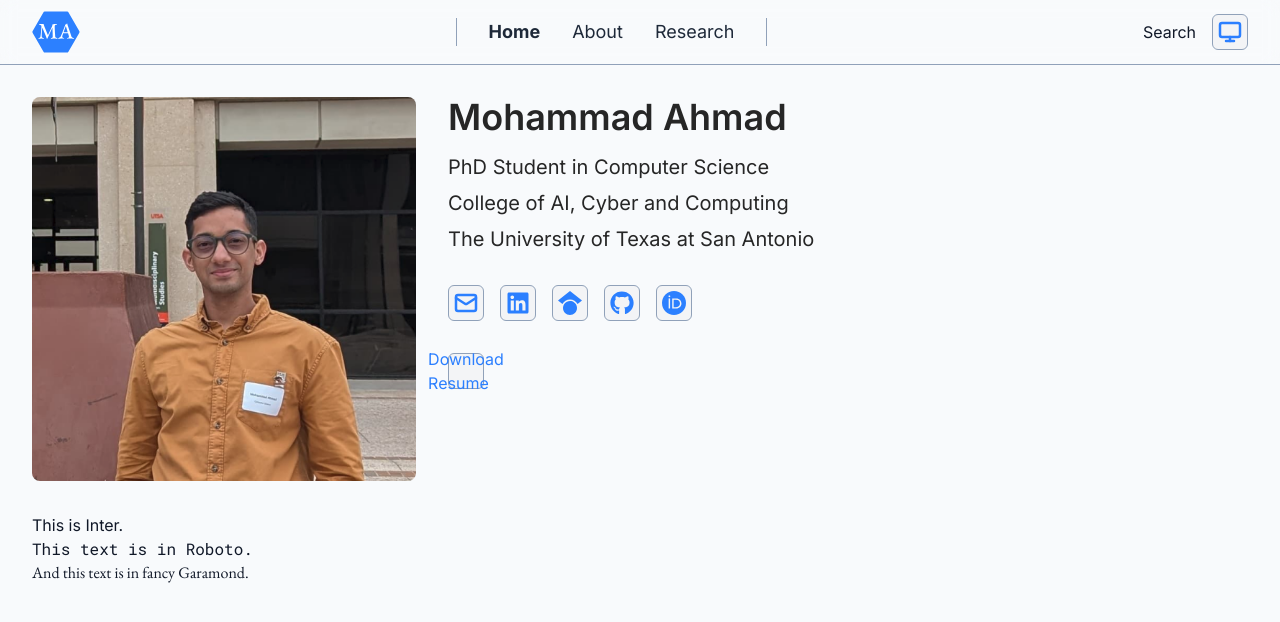
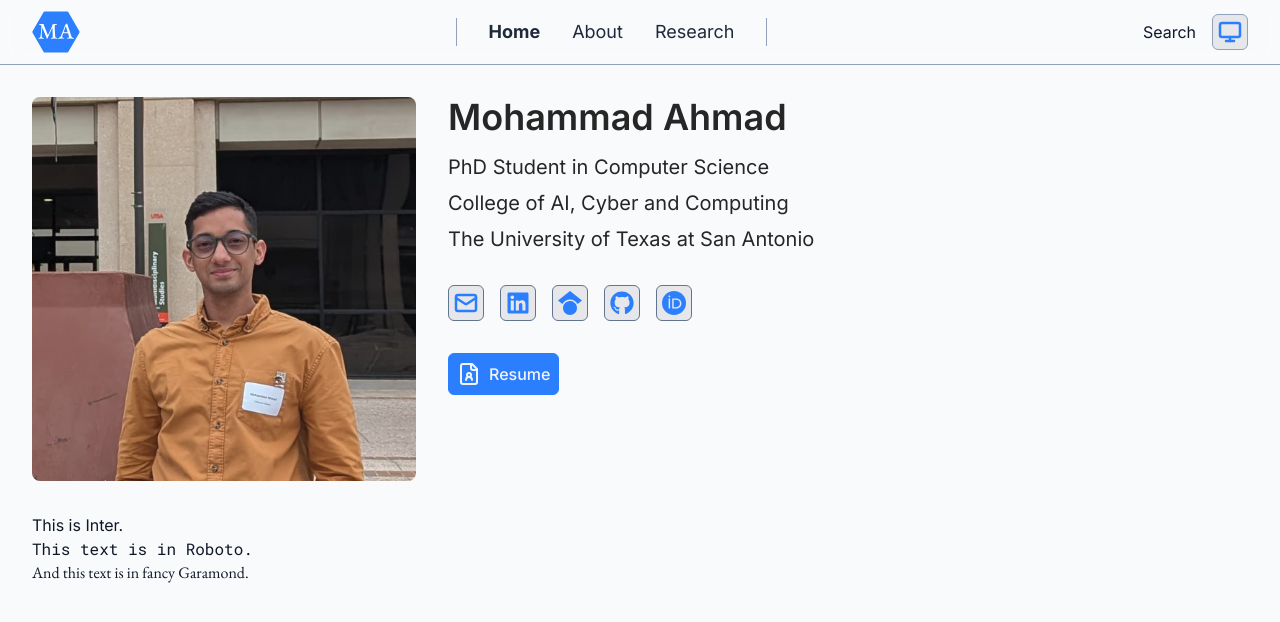
Before and after one commit to mahmad97/mahmad97.github.io, a React (Vite) app: page / in a window 1280 px wide. Shown: the top 622 px of the page. Built offline with nearby package versions, Linux system fonts and the light colour scheme.

Commit message:
style resume button

```diff
--- a/src/components/ui/ThemeToggle.tsx
+++ b/src/components/ui/ThemeToggle.tsx
@@ -39,7 +39,7 @@ const ThemeToggle = (): ReactElement => {
 	return (
 		<button
 			onClick={handleClick}
-			className='relative w-9 h-9 border flex items-center justify-center cursor-pointer rounded-md border-slate-400 dark:border-slate-600 bg-gray-100 hover:bg-gray-200 dark:bg-gray-800 dark:hover:bg-gray-700 text-blue-500 transition-colors overflow-hidden'>
+			className='relative w-9 h-9 border flex items-center justify-center cursor-pointer rounded-md border-slate-400 dark:border-slate-600 bg-gray-200 hover:bg-gray-300 dark:bg-gray-800 dark:hover:bg-gray-700 text-blue-500 transition-colors duration-300 overflow-hidden'>
 			{animating && (
 				<span
 					className='absolute inset-0 flex items-center justify-center'
--- a/src/pages/Home.tsx
+++ b/src/pages/Home.tsx
@@ -2,14 +2,14 @@ import type { ReactElement } from 'react';
 
 import { FaGithub, FaLinkedin } from 'react-icons/fa';
 import { FaGoogleScholar } from 'react-icons/fa6';
-import { LuMail } from 'react-icons/lu';
+import { LuFileUser, LuMail } from 'react-icons/lu';
 
 import OrchidIcon from '@/assets/orchidicon.svg?react';
 import PageContainer from '@/components/layout/PageContainer';
 import { Heading, XlText } from '@/components/typography';
 
 const linkButtonStyle =
-	'relative w-9 h-9 border flex items-center justify-center cursor-pointer rounded-md border-slate-400 dark:border-slate-600 bg-gray-100 hover:bg-gray-200 dark:bg-gray-800 dark:hover:bg-gray-700 text-blue-500 transition-colors';
+	'relative w-9 h-9 border flex items-center justify-center rounded-md border-slate-500 dark:border-slate-600 bg-gray-200 hover:bg-gray-300 dark:bg-gray-800 dark:hover:bg-gray-700 text-blue-500 transition-colors duration-300';
 
 const Home = (): ReactElement => {
 	return (
@@ -76,14 +76,17 @@ const Home = (): ReactElement => {
 						</a>
 					</div>
 
-					<a
-						href='/resume.pdf'
-						target='_blank'
-						rel='noopener noreferrer'
-						className={linkButtonStyle}
-						title='Download Resume'>
-						Download Resume
-					</a>
+					<div>
+						<a
+							href='/resume.pdf'
+							title='Resume'
+							target='_blank'
+							rel='noopener noreferrer'
+							className='p-2 border inline-flex items-center gap-2 rounded-md border-blue-500 hover:border-blue-600 bg-blue-500 hover:bg-blue-600 text-gray-100 font-medium transition-colors duration-300'>
+							<LuFileUser size={24} strokeWidth={2} />
+							Resume
+						</a>
+					</div>
 				</div>
 			</div>
 
```
